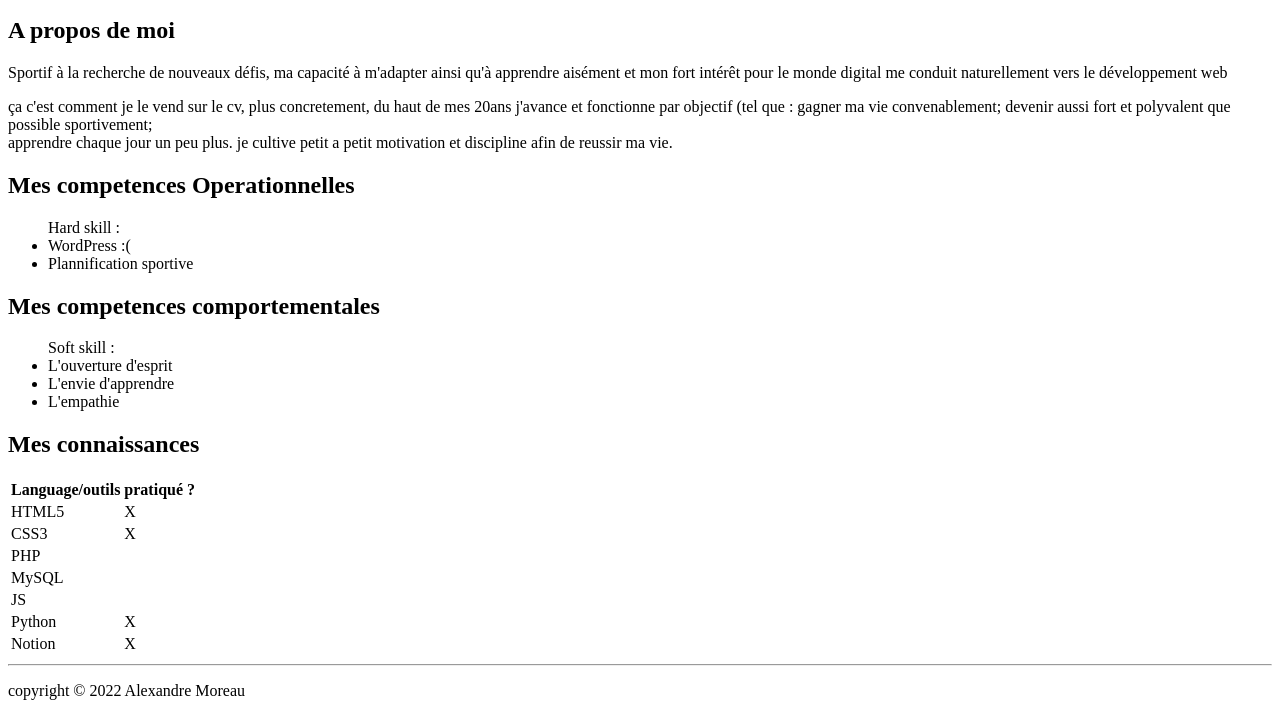
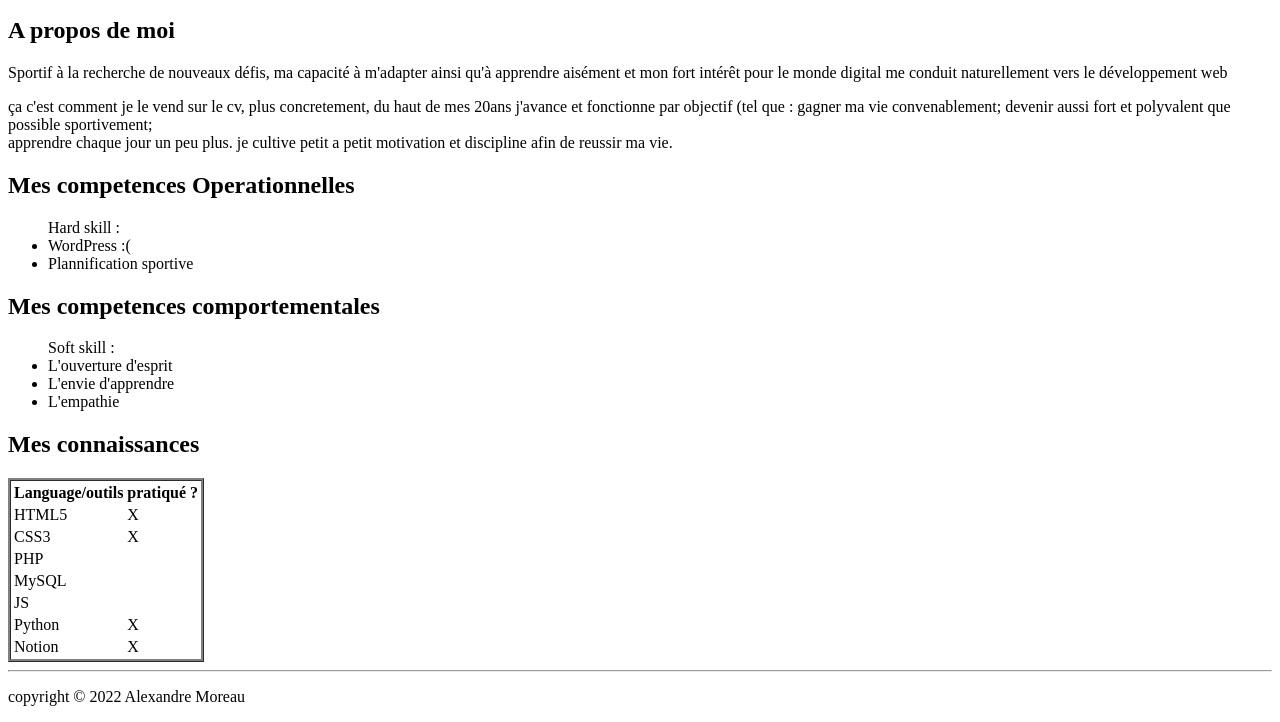
Before and after one commit to Incroyable-Dev-PHP/alexm-presentation, a plain HTML site: page about-me.html in a window 1280 px wide. Shown: the part 170-892 px from the top of the page. Drawn offline with Linux system fonts and the light colour scheme.

```diff
--- a/css/style.css
+++ b/css/style.css
@@ -36,3 +36,7 @@ nav ul li {
 section a {
     text-decoration: none;
 }
+
+table {
+    border-style: ridge;
+}
```
Also changed, not shown: 1 other file.
